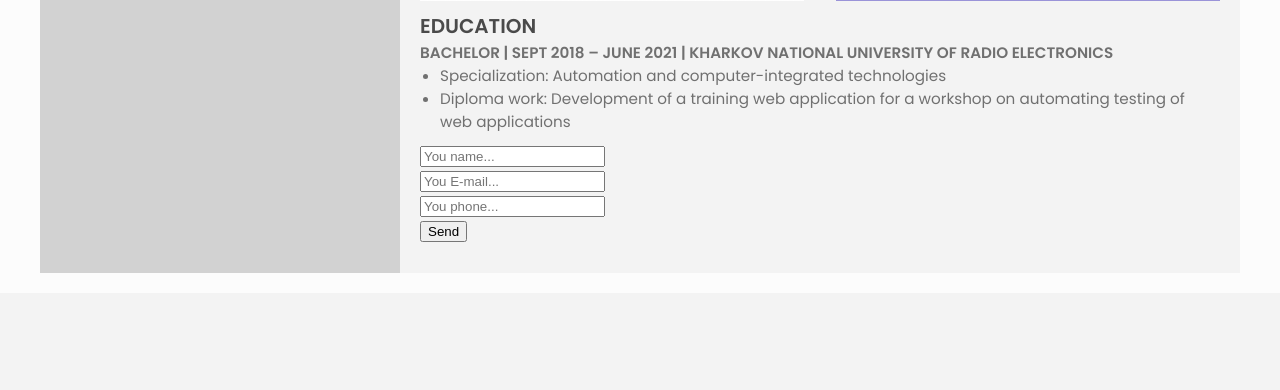
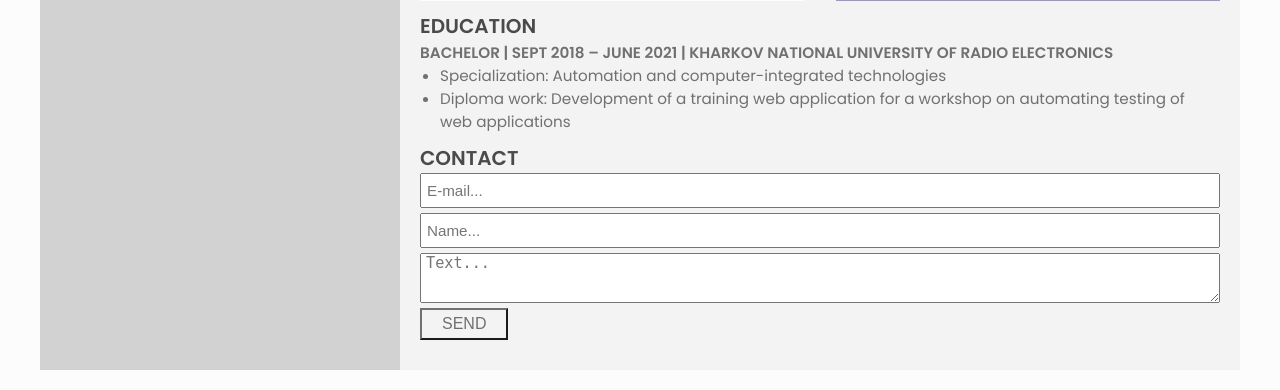
Before and after one commit to Naykitin/old-cv, a PHP site: page / in a window 1280 px wide. Shown: the part 707-1097 px from the top of the page. Before the commit the page ends 980 px from the top, so only its background shows below. Run offline with PHP 8.4, Linux system fonts and the light colour scheme.

Commit message:
update form styles

```diff
--- a/css/light.css
+++ b/css/light.css
@@ -9,6 +9,17 @@ h1, h2, h3 {
 
 p, span, ul, a {
   color: #707070;
+}
+
+button {
+  color: #707070;
+  border-color: #707070;
+}
+
+button:hover {
+  -webkit-box-shadow: inset 90px 0px 0px 0px #000000 !important;
+          box-shadow: inset 90px 0px 0px 0px #000000 !important;
+  color: #f3f3f3;
 }
 
 aside {
--- a/css/light.scss
+++ b/css/light.scss
@@ -17,6 +17,14 @@ h1,h2,h3 {
 p,span,ul,a {
    color: $textColor;
 }
+button {
+   color: $textColor;
+   border-color: $textColor;
+}
+button:hover {
+   box-shadow: inset 90px 0px 0px 0px #000000!important;
+   color: $mainColor;
+}
 aside {
    background-color: $asideColor;
 }
@@ -24,6 +32,7 @@ aside {
 main {
    background-color: $mainColor;
 }
+
 
 /* Landscape phones and smaller */
 @media (max-width: 480px) {
--- a/css/style.scss
+++ b/css/style.scss
@@ -245,6 +245,41 @@ main {
    }
 
 }
+.contact {
+   #form {
+    display: flex;
+    flex-direction: column;
+    align-items: flex-start;
+    justify-content: space-between;
+
+    input {
+      width: 100%;
+      height: 35px;
+      margin: 0 0 5px 0;
+      padding: 0 5px;
+      font-size: $normalSize;
+    }
+    textarea {
+       width: 100%;
+       height: 50px;
+       font-size: $normalSize;
+       margin: 0 0 5px 0;
+       padding: 0 5px;
+    }
+    button {
+       position: relative;
+       text-transform: uppercase;
+       font-size: 16px;
+       padding: 5px 20px;
+       background: transparent;
+       overflow: hidden;
+       box-shadow: none;
+       cursor: pointer;
+       transition: .5s all;
+    }
+
+   }
+}
 .disclaimer{display: none;}
 
 /* Large desktops and laptops */
--- a/index.php
+++ b/index.php
@@ -104,6 +104,7 @@ if(!isset($_SESSION["theme"]))
          </section>
 
          <section class="contact">
+            <h2 class="upper">Contact</h2>
             <form id="form">
                <!-- Hidden Required Fields -->
                <input type="hidden" name="project_name" value="Nikitin_CV">
@@ -111,9 +112,9 @@ if(!isset($_SESSION["theme"]))
                <input type="hidden" name="form_subject" value="Form Subject">
                <!-- END Hidden Required Fields -->
 
-               <input type="text" name="Name" placeholder="You name..." required><br>
-               <input type="text" name="E-mail" placeholder="You E-mail..." required><br>
-               <input type="text" name="Phone" placeholder="You phone..."><br>
+               <input type="text" name="E-mail" placeholder="E-mail..." required>
+               <input type="text" name="Name" placeholder="Name..." required>
+               <textarea type="text" name="text" placeholder="Text..."></textarea>
                <button>Send</button>
             </form>
          </section>
```
Also changed, not shown: css/dark.css (+11 -0 lines), css/dark.scss (+9 -0 lines), css/style.css.
